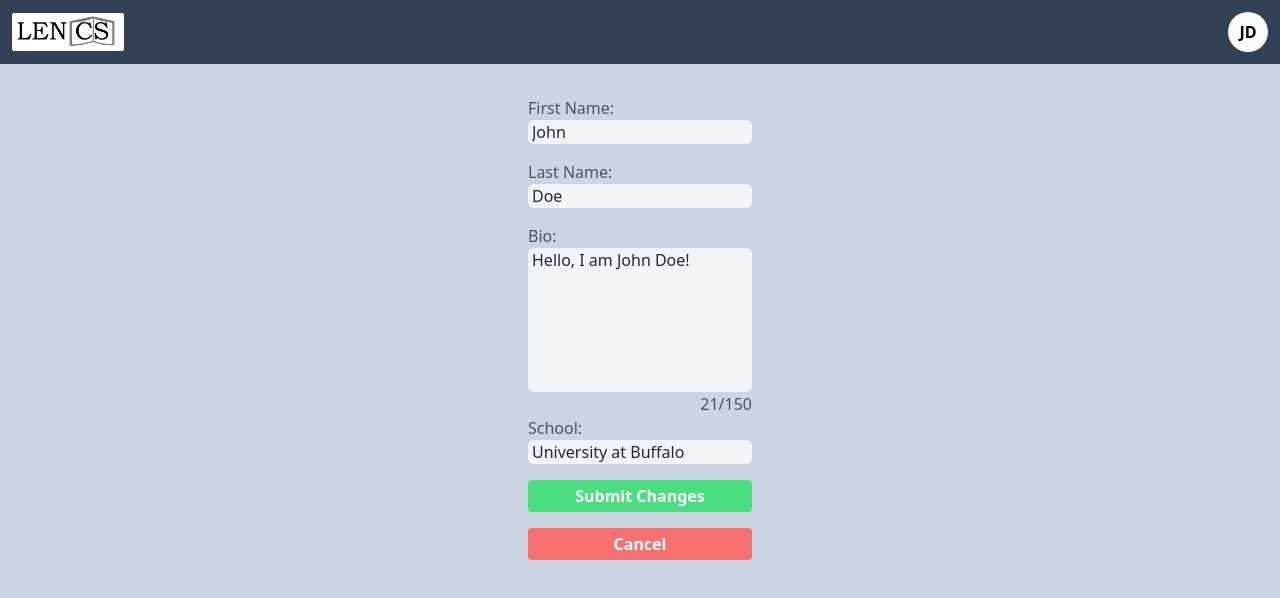
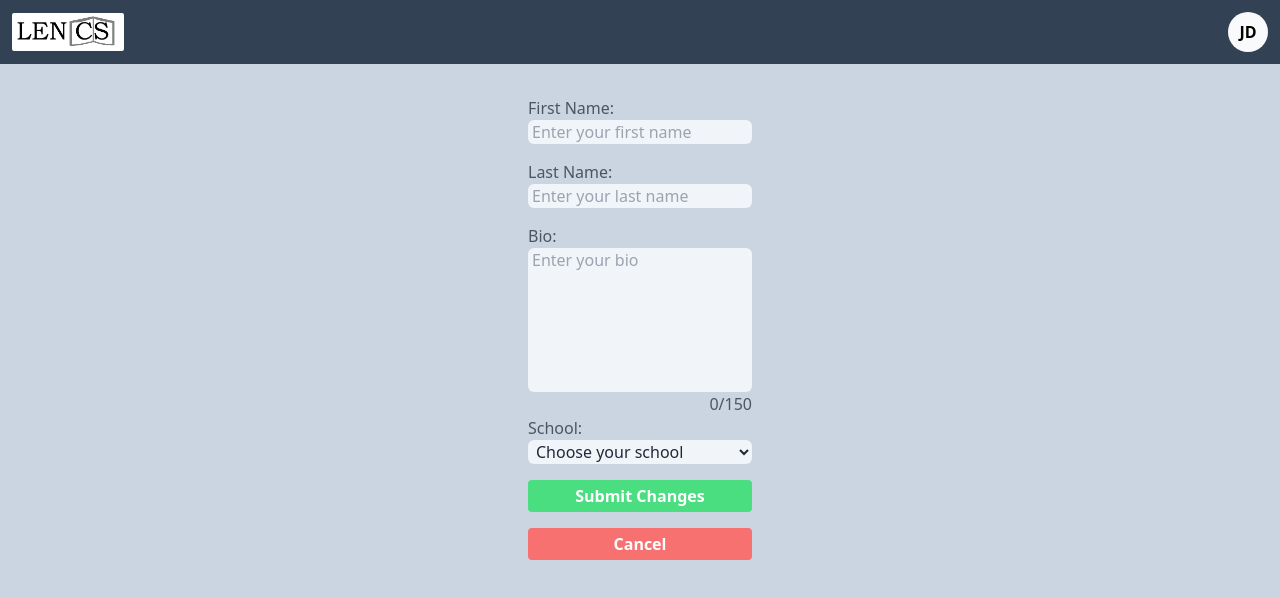
Before and after one commit to ilhanbae/Grouped, a React (Create React App) app in the folder front_end/: page /editprofile in a window 1280 px wide. Shown: the top 598 px of the page. Built offline with nearby package versions, Linux system fonts and the light colour scheme.

Commit message:
Change school input to select dropdown option

```diff
--- a/front_end/src/components/Header/DropdownLinks.jsx
+++ b/front_end/src/components/Header/DropdownLinks.jsx
@@ -10,7 +10,7 @@ const DropDownLinks = (props) => {
   return (
     <ul className="absolute right-1 rounded-md bg-slate-200 p-1">
       {links.map((link) => (
-        <Link to={link.url} onClick={props.toggleMenu}>
+        <Link key={link.url} to={link.url} onClick={props.toggleMenu}>
           <li className="flex bg-slate-300 rounded-md p-2 m-1 hover:bg-slate-400">
             {link.label}
           </li>
--- a/front_end/src/pages/EditProfile/EditProfile.jsx
+++ b/front_end/src/pages/EditProfile/EditProfile.jsx
@@ -2,11 +2,19 @@ import React, { useState } from "react";
 
 const EditProfile = () => {
   const [userInfo, setUserInfo] = useState({
-    firstname: "John",
-    lastname: "Doe",
-    bio: "Hello, I am John Doe!",
-    school: "University at Buffalo",
+    firstname: "",
+    lastname: "",
+    bio: "",
+    school: "",
   });
+
+  const universityOptionList = [
+    "Not Applicable",
+    "University at Buffalo",
+    "Stanford University",
+    "Carnegie Mellon University",
+    "Harvard University",
+  ];
 
   const handleChange = (e) => {
     const { id, value } = e.target;
@@ -17,14 +25,7 @@ const EditProfile = () => {
     e.preventDefault();
   };
 
-  const handleCancel = (e) => {
-    setUserInfo({
-      firstname: "John",
-      lastname: "Doe",
-      bio: "Hello, I am John Doe!",
-      school: "University at Buffalo",
-    });
-  };
+  const handleCancel = (e) => {};
 
   return (
     <div className="flex items-center flex-col bg-slate-300">
@@ -86,13 +87,27 @@ const EditProfile = () => {
           <label className="text-gray-600" htmlFor="school">
             School:
           </label>
-          <input
-            className="rounded-md w-full px-1 bg-slate-100 text-gray-800 focus:outline focus:shadow-outline"
+          <select
+            className="rounded-md w-full px-1 bg-slate-100 text-gray-800 focus:outline focus:shadow-outline resize-none"
             id="school"
-            placeholder={"Enter your school name"}
-            value={userInfo.school}
+            defaultValue={
+              universityOptionList.includes(userInfo.school)
+                ? userInfo.school
+                : "default"
+            }
             onChange={handleChange}
-          />
+          >
+            {!universityOptionList.includes(userInfo.school) && (
+              <option disabled value="default">
+                Choose your school
+              </option>
+            )}
+            {universityOptionList.map((university, index) => (
+              <option key={index} value={university}>
+                {university}
+              </option>
+            ))}
+          </select>
         </div>
         {/* Buttons */}
         <div className="flex flex-col space-y-4 ">
```
